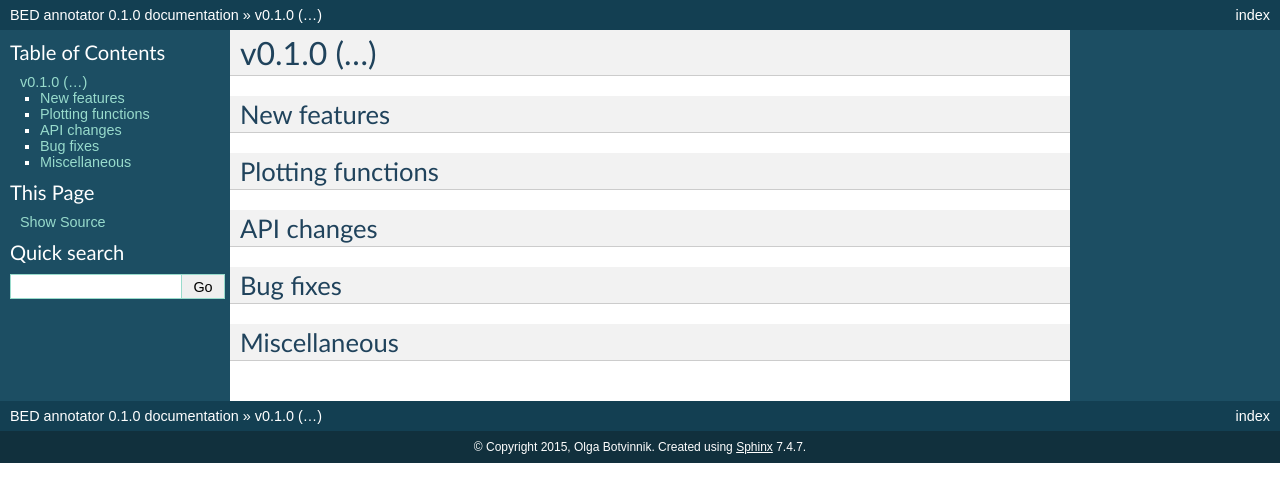
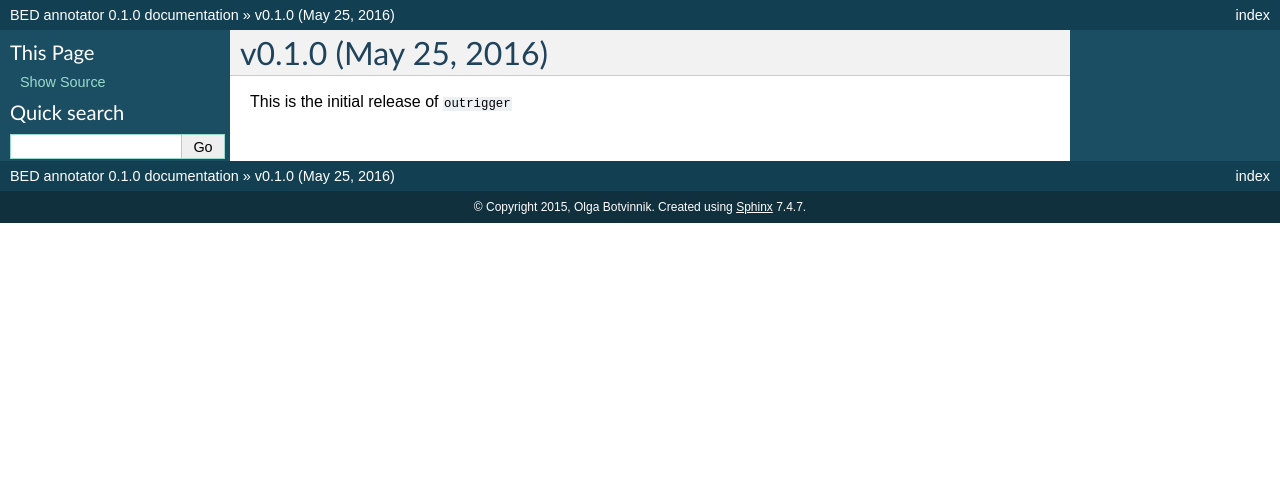
Before and after one commit to YeoLab/outrigger, a Sphinx documentation site: the page built from docs/releases/v0.1.0.rst, in a window 1280 px wide. Shown: the top 502 px of the page. Built offline with Sphinx 7.4.7, drawn with Linux system fonts in a browser that asks for light colours; pages that are not in the unit, such as notebooks, are missing from menus.

```diff
--- a/docs/releases/v0.1.0.rst
+++ b/docs/releases/v0.1.0.rst
@@ -1,18 +1,4 @@
-v0.1.0 (...)
-------------------------
+v0.1.0 (May 25, 2016)
+---------------------
 
-New features
-~~~~~~~~~~~~
-
-Plotting functions
-~~~~~~~~~~~~~~~~~~
-
-API changes
-~~~~~~~~~~~~~~~~~~
-
-
-Bug fixes
-~~~~~~~~~
-
-Miscellaneous
-~~~~~~~~~~~~~
+This is the initial release of ``outrigger``
```
Also changed, not shown: docs/releases/v0.2.0.rst (added, +22 -0 lines).
